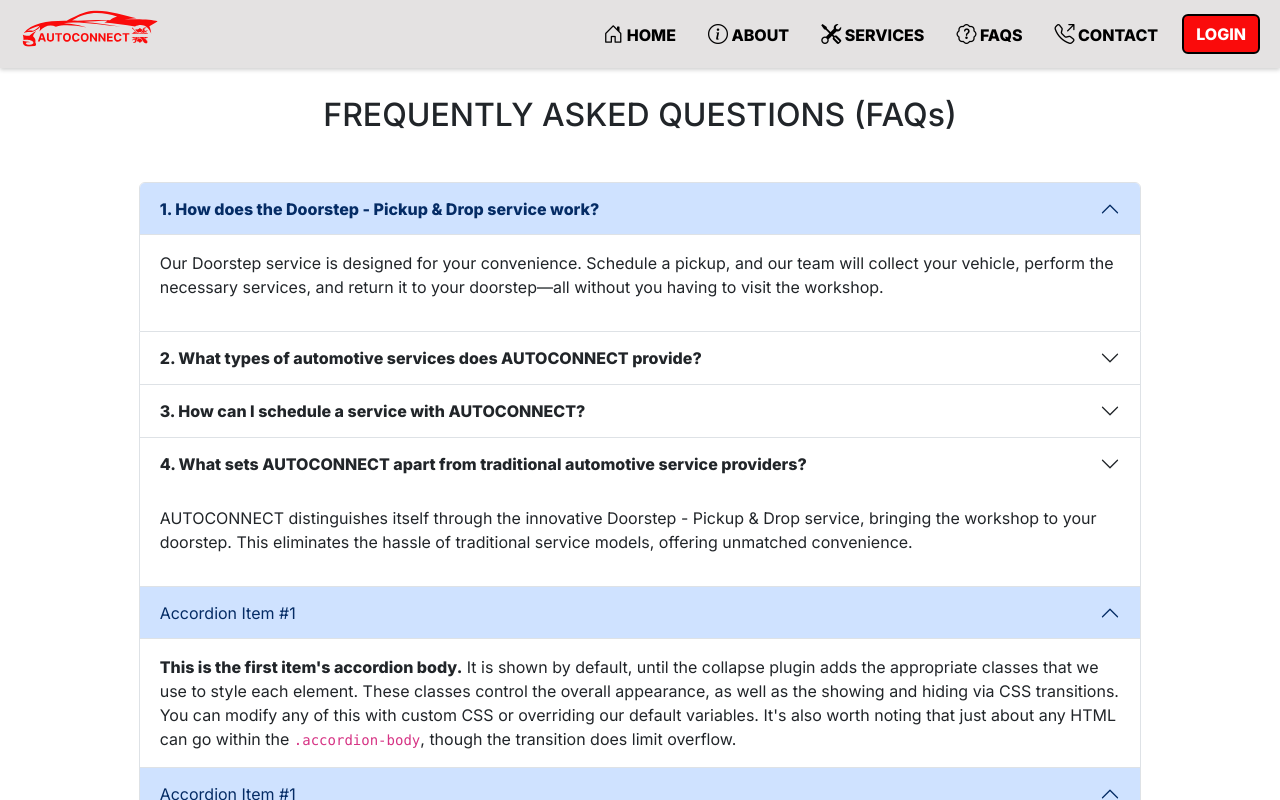
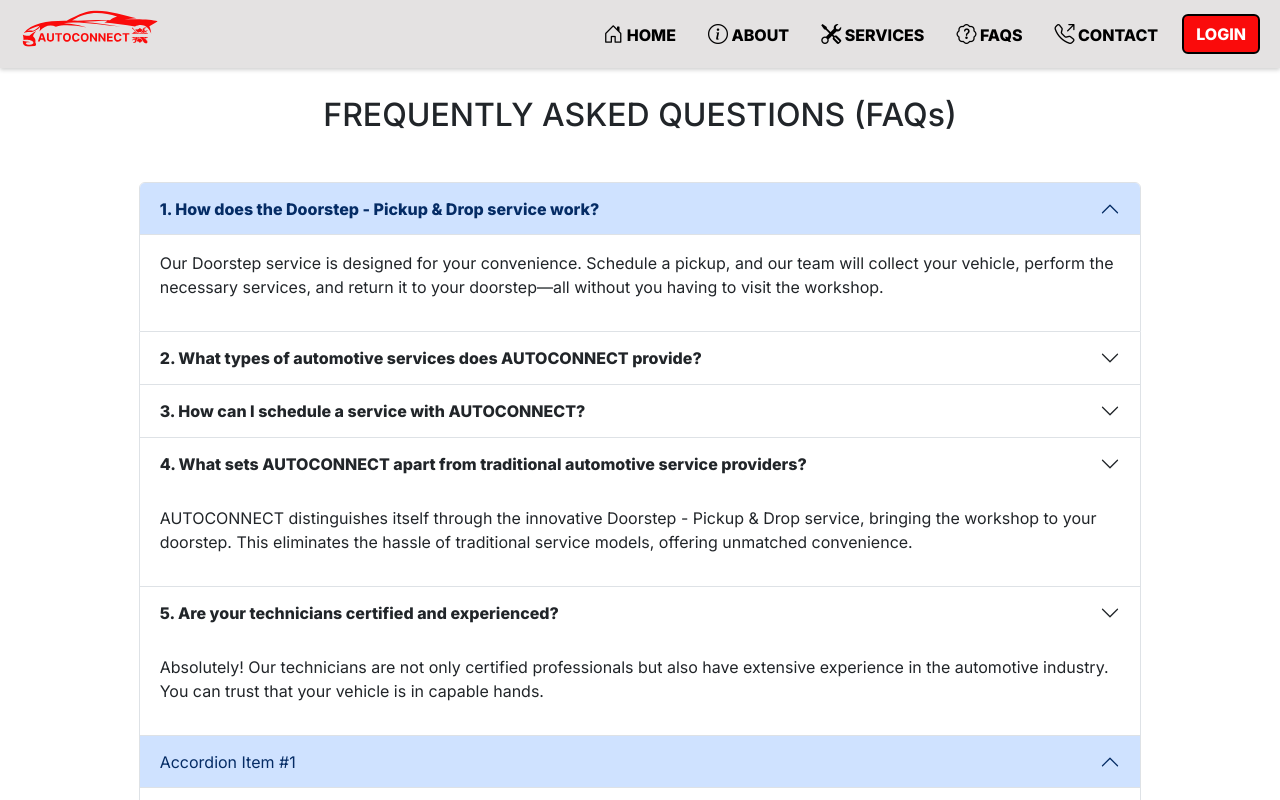
Before and after one commit to jaspherbagor/AutoConnect, a React (Create React App) app in the folder front-end/: page /faqs in a window 1280 px wide. Shown: the top 800 px of the page. Built offline with nearby package versions, Linux system fonts and the light colour scheme.

Commit message:
updated the accordion item 5

```diff
--- a/front-end/src/components/pages/client/faqs.jsx
+++ b/front-end/src/components/pages/client/faqs.jsx
@@ -61,13 +61,13 @@ const Faqs = () => {
 
             <div class="accordion-item">
               <h2 class="accordion-header">
-                <button class="accordion-button" type="button" data-bs-toggle="collapse" data-bs-target="#faq-Five" aria-expanded="true" aria-controls="faq-Five">
-                  Accordion Item #1
+                <button class="accordion-button collapsed fw-bold" type="button" data-bs-toggle="collapse" data-bs-target="#faq-Five" aria-expanded="true" aria-controls="faq-Five">
+                  5. Are your technicians certified and experienced?
                 </button>
               </h2>
               <div id="faq-Five" class="accordion-collapse collapse show">
                 <div class="accordion-body text-start">
-                  <strong>This is the first item's accordion body.</strong> It is shown by default, until the collapse plugin adds the appropriate classes that we use to style each element. These classes control the overall appearance, as well as the showing and hiding via CSS transitions. You can modify any of this with custom CSS or overriding our default variables. It's also worth noting that just about any HTML can go within the <code>.accordion-body</code>, though the transition does limit overflow.
+                  <p>Absolutely! Our technicians are not only certified professionals but also have extensive experience in the automotive industry. You can trust that your vehicle is in capable hands.</p>
                 </div>
               </div>
             </div>
```
